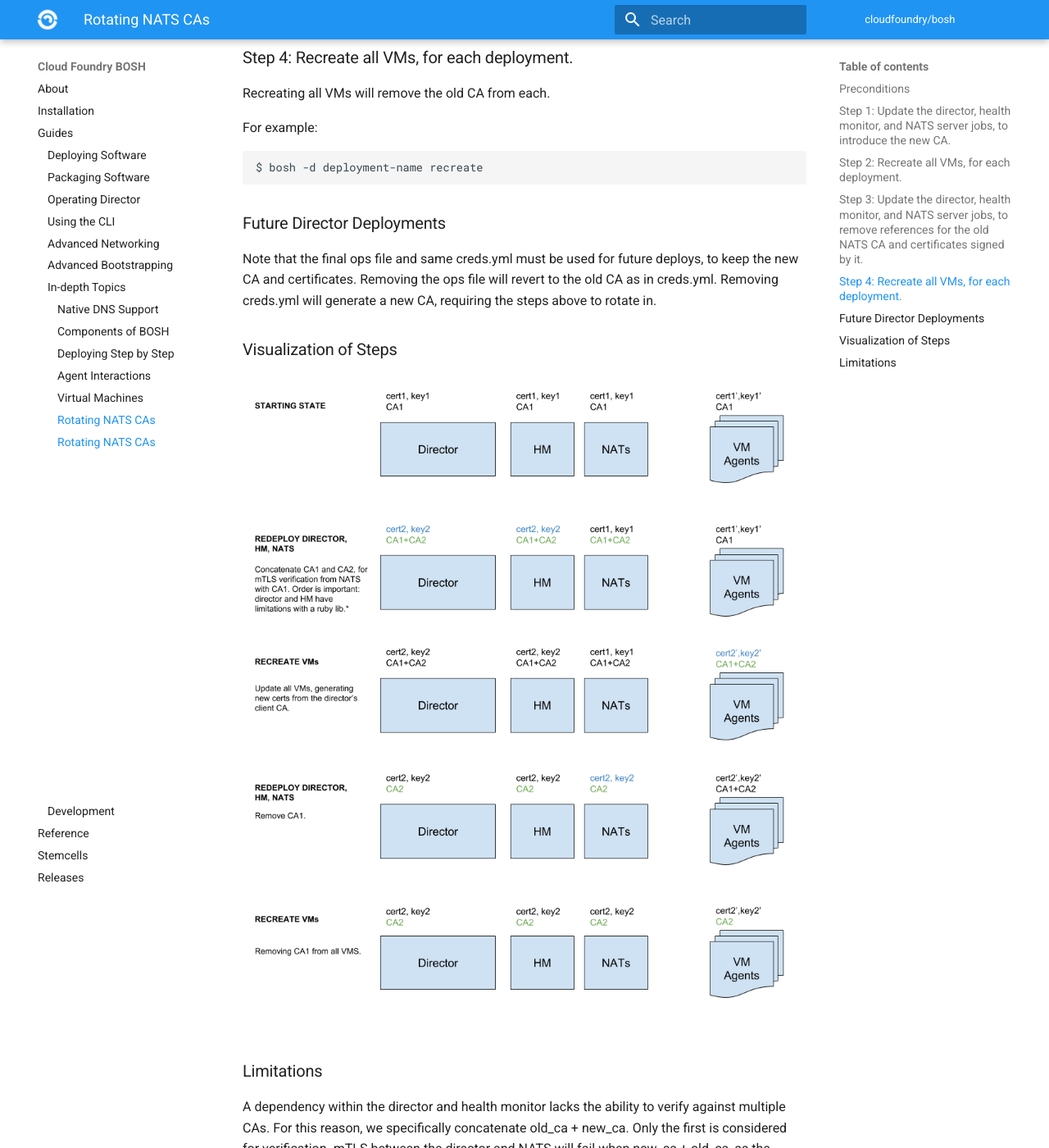
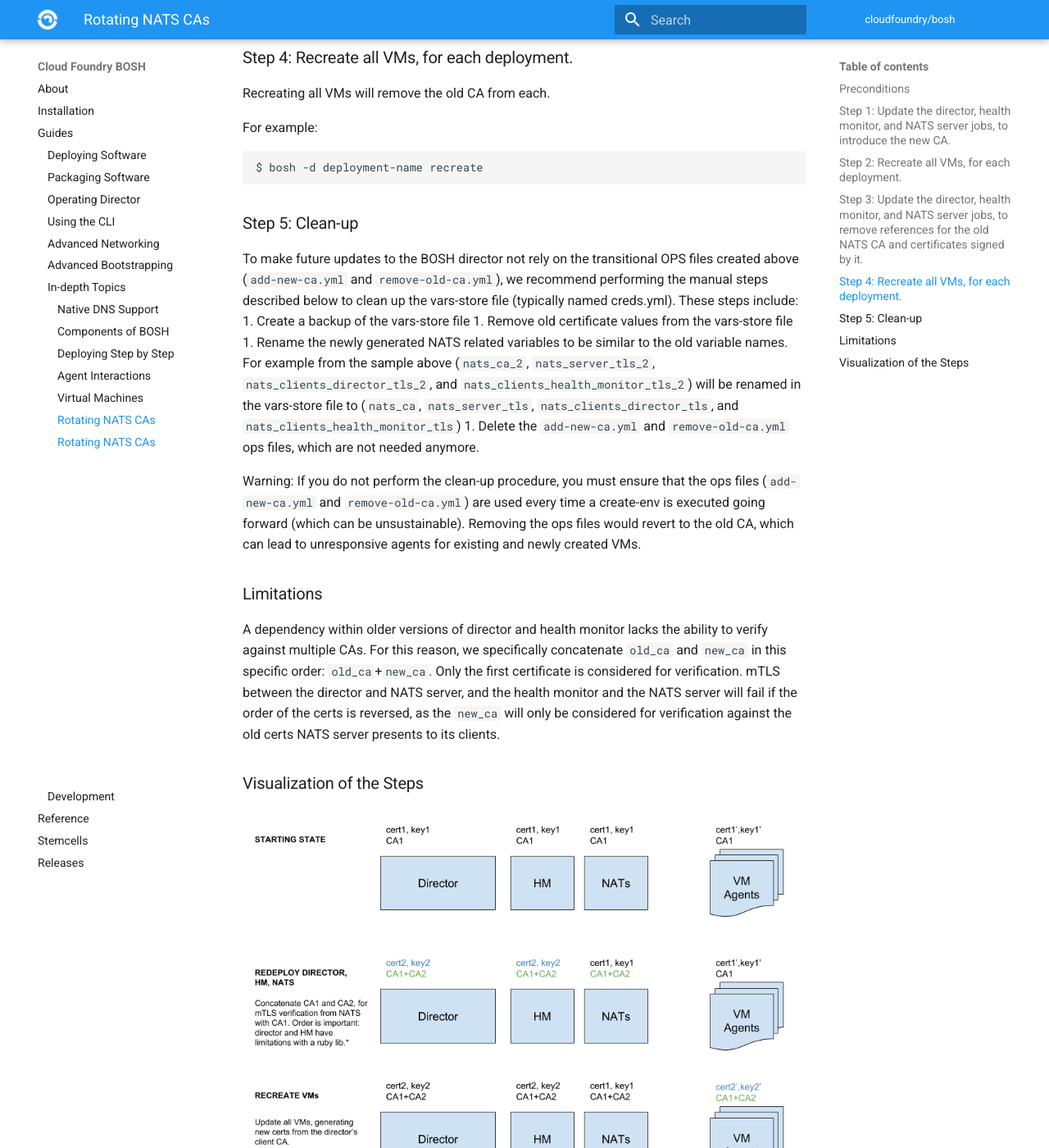
Before and after one commit to cloudfoundry/docs-bosh, an MkDocs documentation site: the page built from content/nats-ca-rotation.md, in a window 1280 px wide and 1400 px high, scrolled down 4702 px. Shown: the whole window at 82% size. Built offline with MkDocs 1.6.1 and Material for MkDocs 9.7.7, drawn with Linux system fonts in a browser that asks for light colours; old or Windows-style settings are respelled for this version of MkDocs; some of the changed text lies outside the part shown.

Commit message:
Few changes to NATS CA rotation document

````diff
--- a/content/nats-ca-rotation.md
+++ b/content/nats-ca-rotation.md
@@ -10,7 +10,7 @@ The following strategy rotates the NATS CA and NATS related certificates across
 * Take note of any **ignored** VMs. They will be omitted from the VM recreation steps.
 
 
-### Step 1: Update the director, health monitor, and NATS server jobs, to introduce the new CA. {: #step-1}
+### Step 1: Update the director, health monitor, and NATS server jobs, to introduce the new CA.
 
 ```shell
 
@@ -100,7 +100,7 @@ $ bosh create-env ~/workspace/bosh-deployment/bosh.yml \
 
 ```
 
-### Step 2: Recreate all VMs, for each deployment. {: #step-2}
+### Step 2: Recreate all VMs, for each deployment.
 
 Deployed VMs need to be recreated in order to receive new client certificates that are signed by the new CA. Also, they will receive a new list of CAs (old and new CAs certs concatenated) to trust when communicating with the NATS server. This recreation of the VMs is crucial for the NATS CA rotation.
 
@@ -111,7 +111,7 @@ $ bosh -d deployment-name recreate
 ```
 
 
-### Step 3: Update the director, health monitor, and NATS server jobs, to remove references for the old NATS CA and certificates signed by it. {: #step-3}
+### Step 3: Update the director, health monitor, and NATS server jobs, to remove references for the old NATS CA and certificates signed by it.
 
 ```shell
 $ bosh create-env ~/workspace/bosh-deployment/bosh.yml \
@@ -206,7 +206,7 @@ $ bosh create-env ~/workspace/bosh-deployment/bosh.yml \
 ```
 
 
-### Step 4: Recreate all VMs, for each deployment. {: #step-4}
+### Step 4: Recreate all VMs, for each deployment.
 
 Recreating all VMs will remove the old CA from each.
 
@@ -215,14 +215,20 @@ For example:
 $ bosh -d deployment-name recreate
 ```
 
-### Future Director Deployments
+### Step 5: Clean-up
 
-Note that the final ops file and same creds.yml must be used for future deploys, to keep the new CA and certificates. Removing the ops file will revert to the old CA as in creds.yml. Removing creds.yml will generate a new CA, requiring the steps above to rotate in.
+To make future updates to the BOSH director not rely on the transitional OPS files created above (`add-new-ca.yml` and `remove-old-ca.yml`), we recommend performing the manual steps described below to clean up the vars-store file (typically named creds.yml). These steps include:
+1. Create a backup of the vars-store file
+1. Remove old certificate values from the vars-store file
+1. Rename the newly generated NATS related variables to be similar to the old variable names. For example from the sample above (`nats_ca_2`, `nats_server_tls_2`, `nats_clients_director_tls_2`, and `nats_clients_health_monitor_tls_2`) will be renamed in the vars-store file to (`nats_ca`, `nats_server_tls`, `nats_clients_director_tls`, and `nats_clients_health_monitor_tls`)
+1. Delete the `add-new-ca.yml` and `remove-old-ca.yml` ops files, which are not needed anymore.
 
-### Visualization of Steps
-
-![image](images/nats_rotation.png)
+Warning: If you do not perform the clean-up procedure, you must ensure that the ops files (`add-new-ca.yml` and `remove-old-ca.yml`) are used every time a create-env is executed going forward (which can be unsustainable). Removing the ops files would revert to the old CA, which can lead to unresponsive agents for existing and newly created VMs.
 
 ### Limitations
 
-A dependency within the director and health monitor lacks the ability to verify against multiple CAs. For this reason, we specifically concatenate old_ca + new_ca. Only the first is considered for verification. mTLS between the director and NATS will fail when new_ca + old_ca, as the new_ca will only be considered for verification against the old certs NATS sends the director/HM.
+A dependency within older versions of director and health monitor lacks the ability to verify against multiple CAs. For this reason, we specifically concatenate `old_ca` and `new_ca` in this specific order: `old_ca`+`new_ca`. Only the first certificate is considered for verification. mTLS between the director and NATS server, and the health monitor and the NATS server will fail if the order of the certs is reversed, as the `new_ca` will only be considered for verification against the old certs NATS server presents to its clients.
+
+### Visualization of the Steps
+
+![image](images/nats_rotation.png)
````
